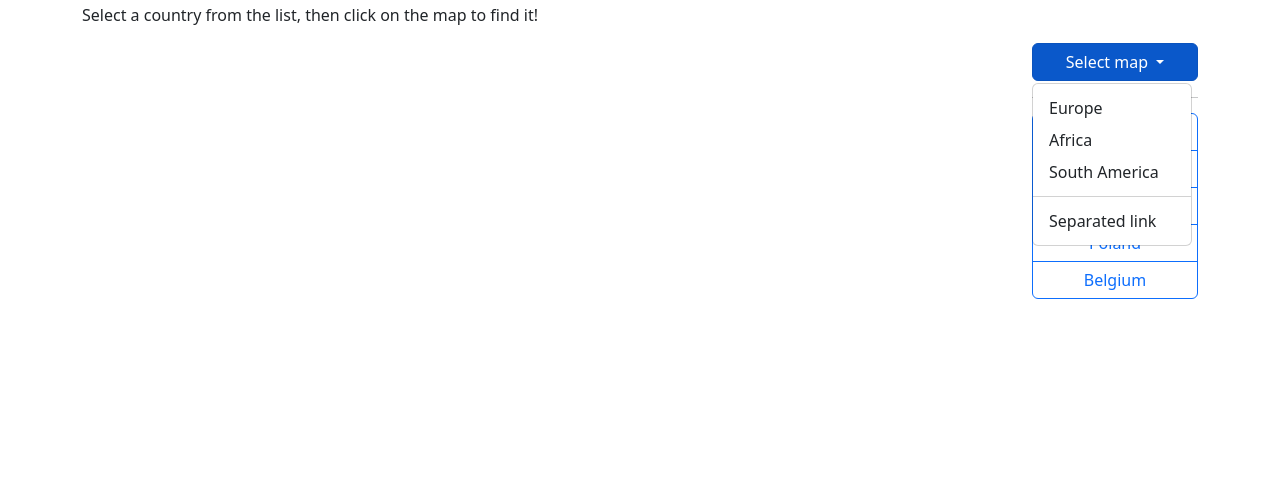
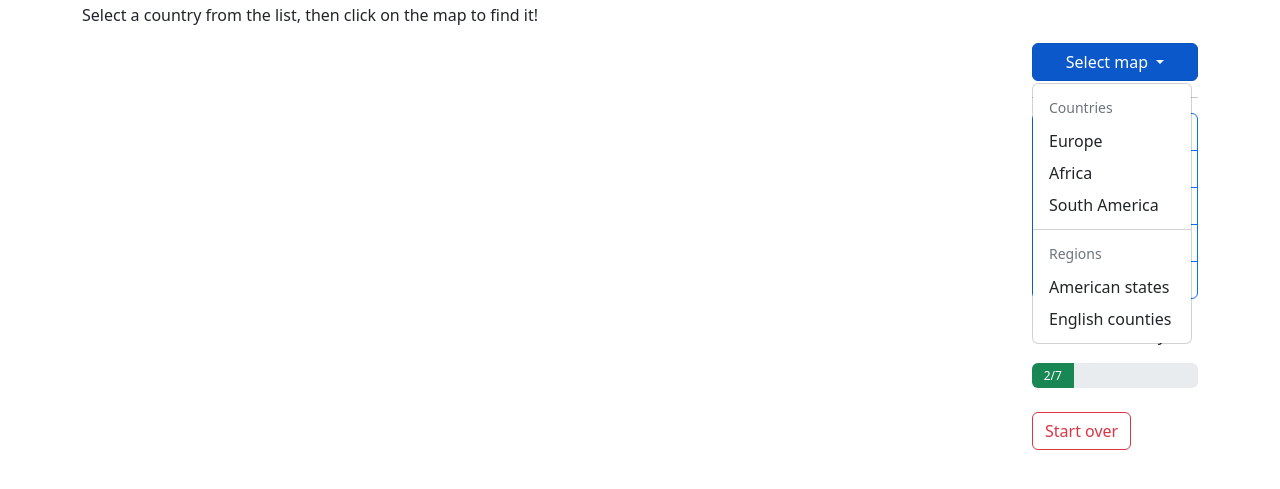
Before and after one commit to alixbergeret/learn-maps, a plain HTML site: page learn-maps.html in a window 1280 px wide. Both pictures are taken after a click on the button "Select map". Shown: the part 69-558 px from the top of the page. Drawn offline with nearby package versions, Linux system fonts and the light colour scheme; some packages are replaced by stand-ins of ours.

Commit message:
Improved side panel

```diff
--- a/learn-maps.html
+++ b/learn-maps.html
@@ -22,11 +22,14 @@
 					  Select map
 					</button>
 					<ul class="dropdown-menu">
+					  <li><h6 class="dropdown-header">Countries</h6></li>
 					  <li><a class="dropdown-item" href="#">Europe</a></li>
 					  <li><a class="dropdown-item" href="#">Africa</a></li>
 					  <li><a class="dropdown-item" href="#">South America</a></li>
 					  <li><hr class="dropdown-divider"></li>
-					  <li><a class="dropdown-item" href="#">Separated link</a></li>
+					  <li><h6 class="dropdown-header">Regions</h6></li>
+					  <li><a class="dropdown-item" href="#">American states</a></li>
+					  <li><a class="dropdown-item" href="#">English counties</a></li>
 					</ul>
 				</div>
 				<hr>
@@ -47,6 +50,15 @@
 					<input type="radio" class="btn-check" name="vbtn-radio" id="vbtn-radio5" autocomplete="off">
 					<label class="btn btn-outline-primary choice" for="vbtn-radio5">Belgium</label>
 				</div>
+
+				<p class="mt-4">Guessed correctly</p>
+				<div style="height: 25px" class="progress" role="progressbar" aria-label="Success example" aria-valuenow="25" aria-valuemin="0" aria-valuemax="100">
+					<div class="progress-bar bg-success" style="width: 25%">2/7</div>
+				</div>
+
+				<button type="button" class="btn btn-outline-danger mt-4">Start over</button>
+
+
 			</div>
 		</div>
 	</div>
@@ -58,7 +70,7 @@
 			<button type="button" class="btn-close" data-bs-dismiss="toast" aria-label="Close"></button>
 		  </div>
 		</div>
-	  </div>
+	</div>
 
 	<script src="https://cdn.jsdelivr.net/npm/bootstrap@5.3.3/dist/js/bootstrap.bundle.min.js" integrity="sha384-YvpcrYf0tY3lHB60NNkmXc5s9fDVZLESaAA55NDzOxhy9GkcIdslK1eN7N6jIeHz" crossorigin="anonymous"></script>
 
--- a/learn-maps.js
+++ b/learn-maps.js
@@ -28,10 +28,12 @@ async function initMap() {
   // Listen for click and look up country
   map.addListener("click", (e) => {
 
-    // Use geocoder to get country name from coordinates
+    // Use geocoder to get location name from coordinates
     geocoder
     .geocode({ location: e.latLng })
     .then((response) => {
+
+      // Get country name from location
       let country = response.results[response.results.length-1].formatted_address;
       console.log('Country: ' + country);
 
```
